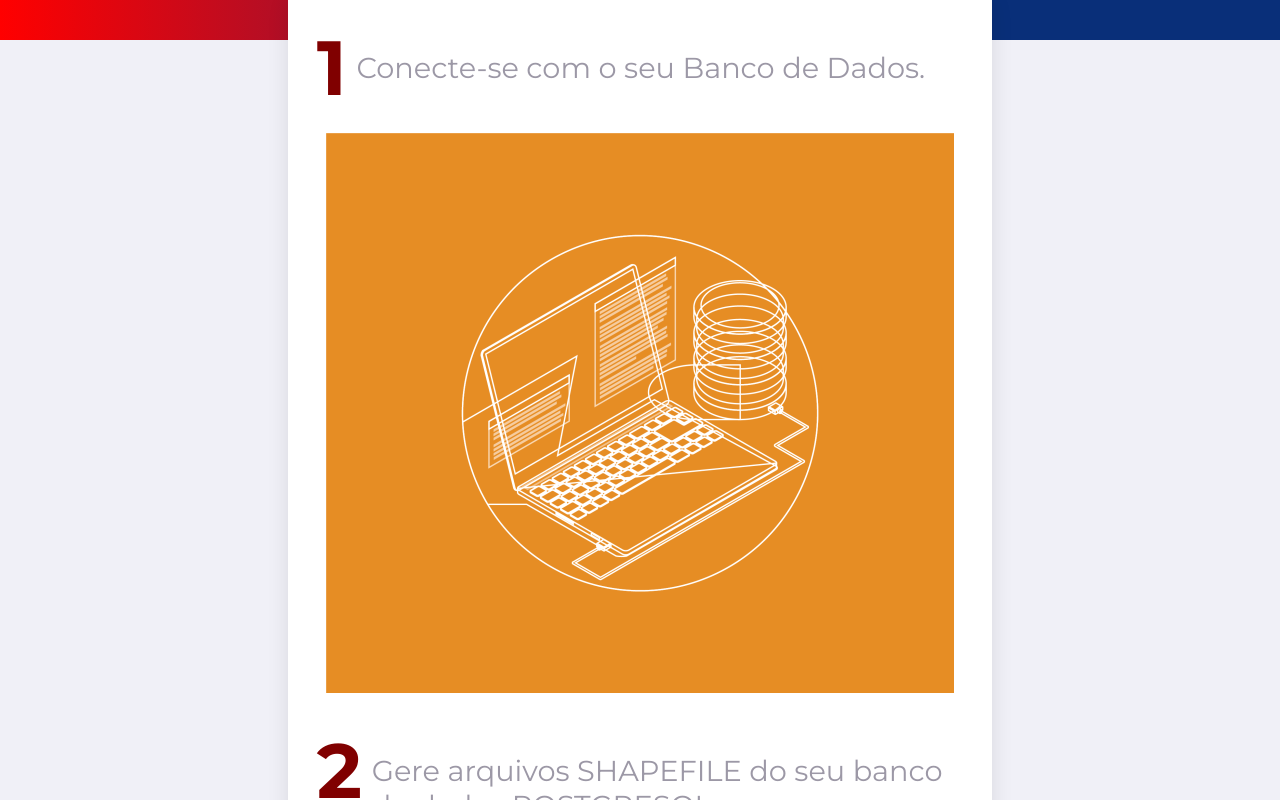
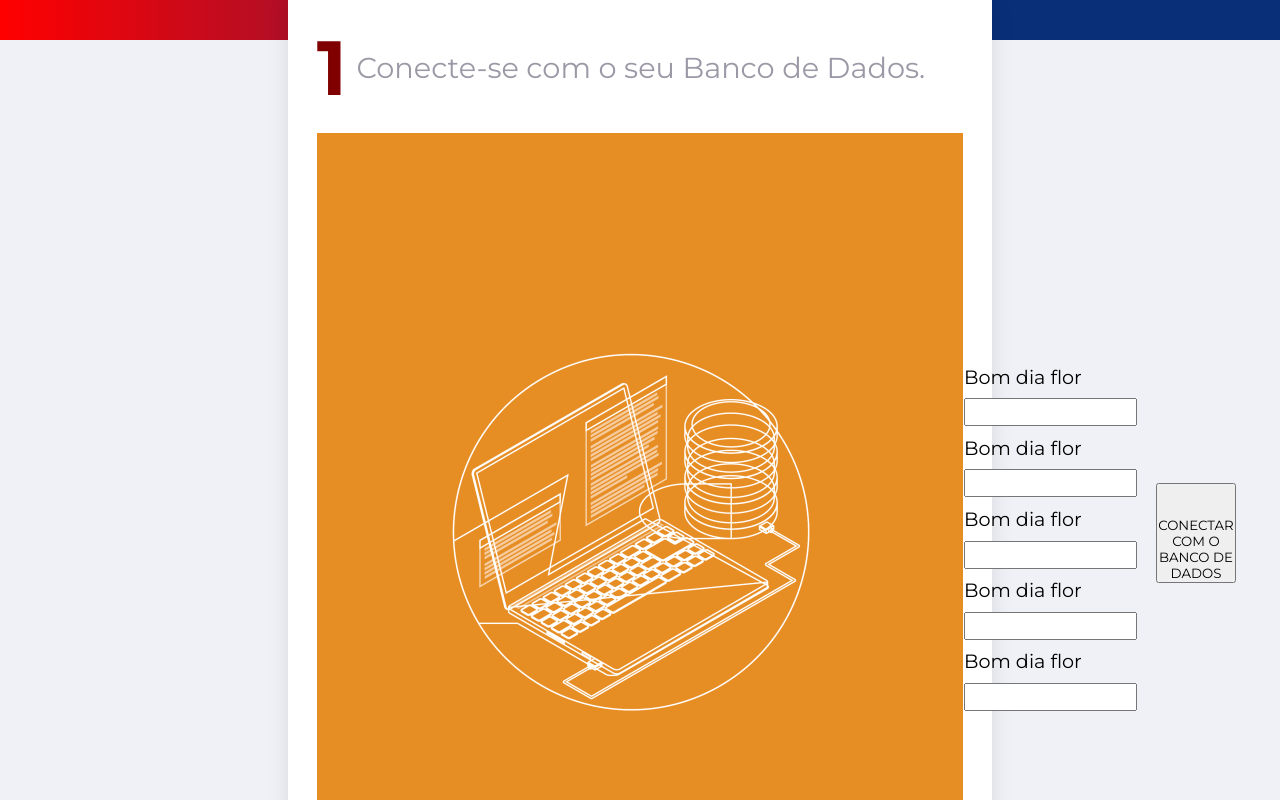
Before and after one commit to BureauTech/Mini-ETL-Shapefile-to-PostGis, a React (Create React App) app in the folder web/: page /post in a window 1280 px wide. Shown: the part 300-1100 px from the top of the page. Built offline with nearby package versions, Linux system fonts and the light colour scheme.

Commit message:
forms added as a component

```diff
--- /dev/null
+++ b/web/src/components/Connection/index.js
@@ -0,0 +1,38 @@
+import React from 'react';
+
+import postStep1 from '../../assets/img/notebook-background.png';
+
+import './styles.css';
+
+
+function Connection() {
+    return (
+        <div className="db-container">
+          <div className="post-step1-button">
+            <img src={postStep1} alt="Shape-Button"/>
+          </div>
+
+          <form className="forms-content">
+            <label htmlFor="">Bom dia flor</label>
+            <input type="text"/>
+
+            <label htmlFor="">Bom dia flor</label>
+            <input type="text"/>
+
+            <label htmlFor="">Bom dia flor</label>
+            <input type="text"/>
+
+            <label htmlFor="">Bom dia flor</label>
+            <input type="text"/>
+
+            <label htmlFor="">Bom dia flor</label>
+            <input type="text"/>
+
+          </form>
+
+          <button type="submit">CONECTAR COM O BANCO DE DADOS</button>
+        </div>
+    )
+}
+
+export default Connection;
--- /dev/null
+++ b/web/src/components/Connection/styles.css
@@ -0,0 +1,40 @@
+.db-container {
+    flex: 1;
+    display: flex;
+    height: 100vh;
+
+    align-items: center;
+    flex-direction: row;
+
+    background: #e68d24;
+}
+
+.post-step1-button{
+    flex: 1;
+
+}
+.forms-content {
+    flex: 1;
+    align-items: flex-end;
+
+    font: 400 2rem Montserrat;
+    padding: 2rem;
+    justify-content: flex-end;
+
+}
+
+.forms-content label{
+    text-align: initial;
+    display: block;
+    margin: 1rem 0;
+}
+
+.forms-content input{
+    height: 28px;
+}
+
+.db-container button {
+    align-items: flex-end;
+    display: flex;
+    height: 100px;
+}
--- a/web/src/pages/Postgis/index.js
+++ b/web/src/pages/Postgis/index.js
@@ -5,9 +5,9 @@ import {Link} from 'react-router-dom';
 import Header from '../../components/Header';
 import Faq from '../../components/Faq';
 import Footer from '../../components/Footer';
+import Connection from '../../components/Connection';
 
 //Assets
-import postStep1 from '../../assets/img/notebook-background.png';
 import postStep2 from '../../assets/img/post-shape-new.png';
 import postStep3 from '../../assets/img/de-para-post.png';
 
@@ -26,9 +26,7 @@ function Post() {
           <span>Conecte-se com o seu Banco de Dados.</span>
         </div>
 
-        <div className="post-step1-button">
-          <img src={postStep1} alt="Shape-Button"/>
-        </div>
+        <Connection />
 
         <div className="post-step2-header">
           <p>2</p>
--- a/web/src/pages/Postgis/styles.css
+++ b/web/src/pages/Postgis/styles.css
@@ -37,9 +37,7 @@
     margin: 3rem 0 0 1rem;
 }
 
-.post-step1-button {
-    display: block;
-}
+
 
 .post-step2-header {
     display: flex;
--- a/web/src/pages/Shape/index.js
+++ b/web/src/pages/Shape/index.js
@@ -5,6 +5,7 @@ import {Link} from 'react-router-dom';
 import Header from '../../components/Header';
 import Faq from '../../components/Faq';
 import Footer from '../../components/Footer';
+import Connection from '../../components/Connection';
 
 //Assets
 import shapeStep1 from '../../assets/img/shape-post-new.png';
@@ -35,9 +36,7 @@ function Shape() {
           <span>Conecte-se com o seu Banco de Dados.</span>
         </div>
 
-        <div className="shape-step2-button">
-          <img src={shapeStep2} alt="Shape-Button"/>
-        </div>
+        <Connection />
 
         <div className="shape-step3-header">
           <p>3</p>
```
